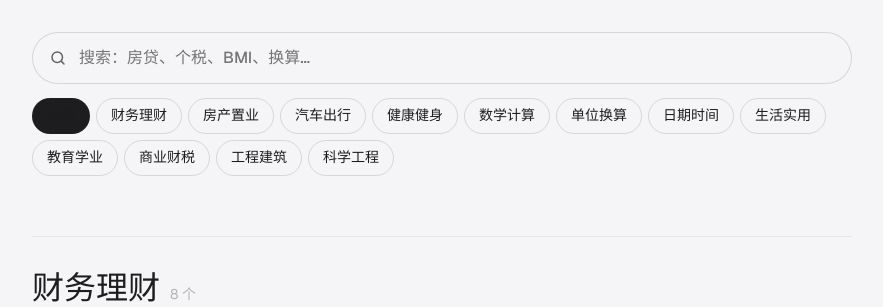
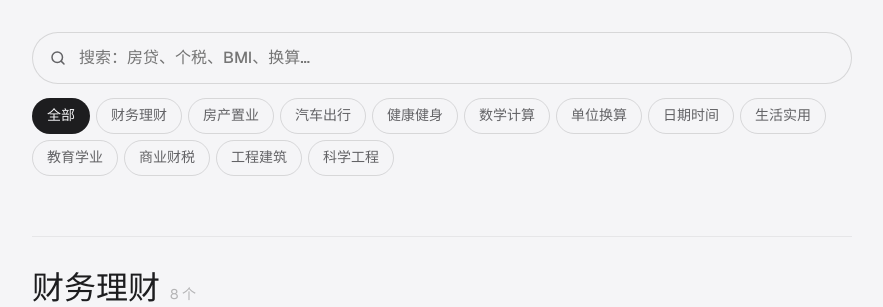
Before and after one commit to qiutianpili/qiutianpili.github.io, a PHP site: page /calc/ in a window 1280 px wide. Shown: the part 267-574 px from the top of the page, without its empty margins (198-1081 px from the left). Run offline with PHP 8.4, Linux system fonts and the light colour scheme.

Commit message:
calc: fix unreadable selected category chip

```diff
--- a/calc/calc.css
+++ b/calc/calc.css
@@ -82,3 +82,7 @@
   .cx-box { padding: 14px; border-radius: 24px; }
 }
 @media (max-width: 380px) { .cx-kv { grid-template-columns: 1fr; } .cx-grid { grid-template-columns: 1fr; } }
+/* chips are links: beat .doc a:not(.btn) colour so the selected chip stays readable */
+.doc a.cx-chip { color: var(--text-secondary); }
+.doc a.cx-chip[aria-pressed="true"] { color: var(--text-primary-on) !important; background: var(--fill-primary); }
+.doc a.cx-back { color: var(--text-secondary); }
```
